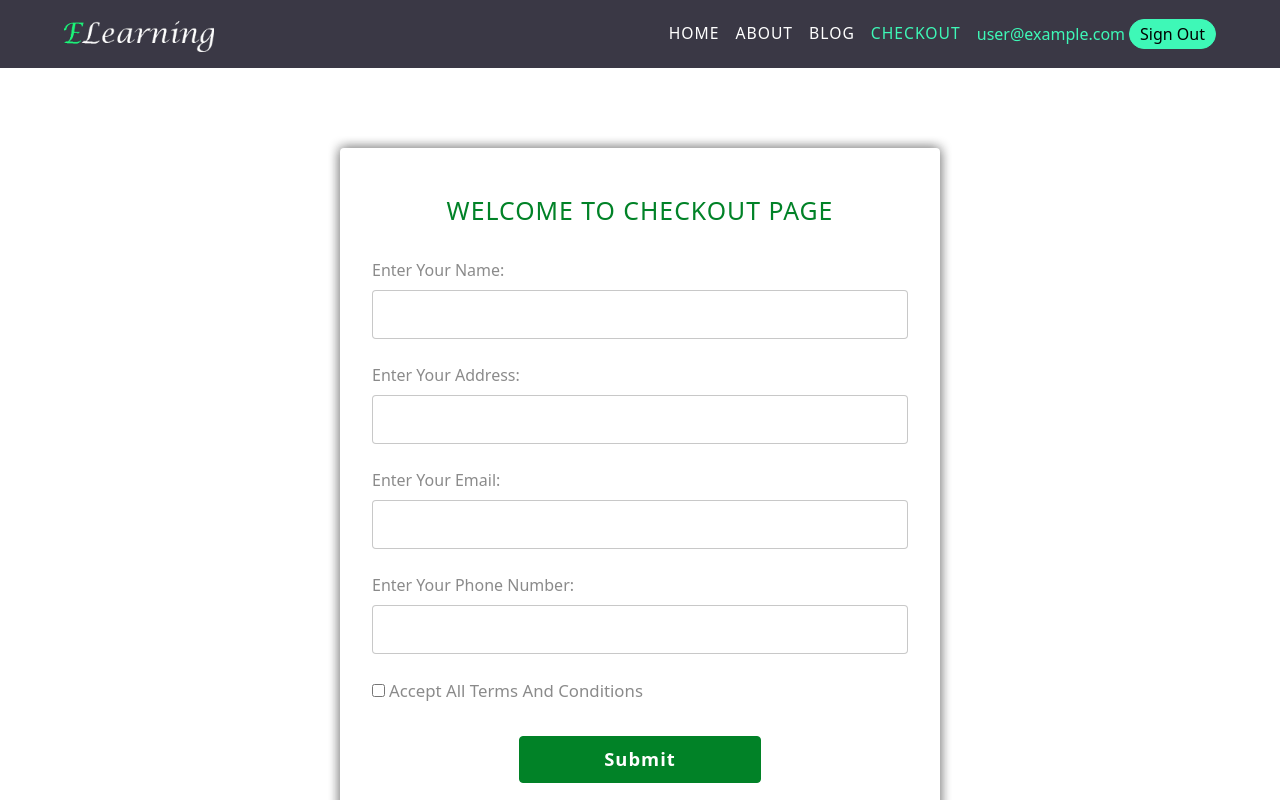
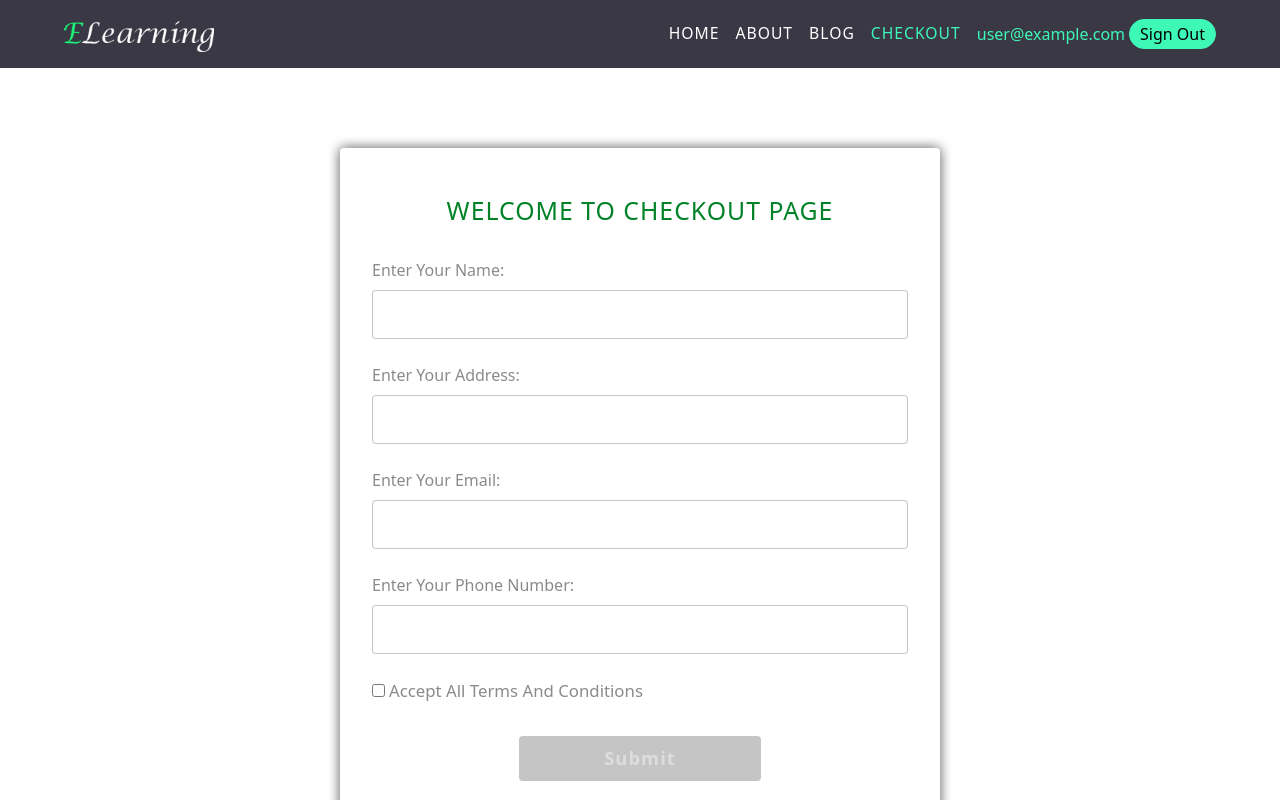
Before and after one commit to sam-suzzaman/PH-Assignment-10, a React (Create React App) app: page /checkout in a window 1280 px wide. Shown: the top 800 px of the page. Built offline with nearby package versions, Linux system fonts and the light colour scheme; no server answers; sample sign-in values are in the browser's storage.

Commit message:
adding disabled button on checkout page

```diff
--- a/src/Pages/CheckOutPage/CheckOutPage.js
+++ b/src/Pages/CheckOutPage/CheckOutPage.js
@@ -84,7 +84,7 @@ const CheckOutPage = () => {
                 </div>
                 <input
                     disabled={termsStatus ? false : true}
-                    className="submit-btn"
+                    className={`submit-btn ${!termsStatus && "disabled-case"}`}
                     type="submit"
                     value="submit"
                 />
--- a/src/Pages/LogInPage/LogInPage.css
+++ b/src/Pages/LogInPage/LogInPage.css
@@ -93,6 +93,13 @@
     margin-top: 2rem;
     margin-bottom: 1rem;
 }
+.submit-btn.disabled-case {
+    background: #c5c5c5;
+    color: #ddd;
+    border: none;
+    cursor: not-allowed;
+}
+
 .submit-btn:hover {
     background-color: transparent;
     color: #018227;
@@ -100,6 +107,12 @@
         -3px 3px 8px rgba(1, 130, 40, 0.2), 3px -3px 8px rgba(1, 130, 40, 0.2),
         -3px -3px 8px rgba(1, 130, 40, 0.2);
 }
+.submit-btn.disabled-case:hover {
+    box-shadow: none;
+    background: #c5c5c5;
+    color: #ddd;
+}
+
 .form-text {
     text-align: center;
     font-size: 0.9rem;
```
